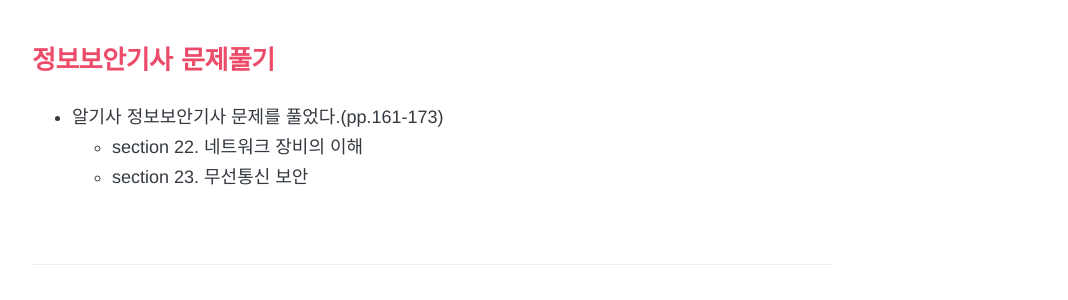
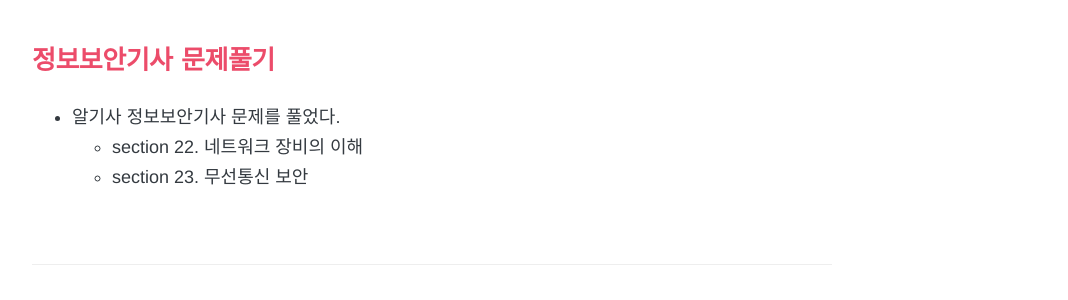
Before and after one commit to yeonsu1936/yeonsu1936.github.io, a Jekyll site: the page built from _posts/TIL(Today I Learned)/2020-08-31-TIL.md, in a window 1280 px wide. Shown: the part 289-589 px from the top of the page, without its empty margins (208-1276 px from the left). Built offline with Jekyll 4.4.1, drawn with Linux system fonts in a browser that asks for light colours; nearby versions of some CDN libraries; comment, search, counter and statistics services are not loaded.

Commit message:
Update 2020-08-31-TIL.md

```diff
--- a/_posts/TIL(Today I Learned)/2020-08-31-TIL.md
+++ b/_posts/TIL(Today I Learned)/2020-08-31-TIL.md
@@ -9,6 +9,6 @@ comments: true
 # 8월 31일 (월)
 
 ## 정보보안기사 문제풀기
-- 알기사 정보보안기사 문제를 풀었다.(pp.161-173)
+- 알기사 정보보안기사 문제를 풀었다.
   - section 22. 네트워크 장비의 이해
   - section 23. 무선통신 보안
```
